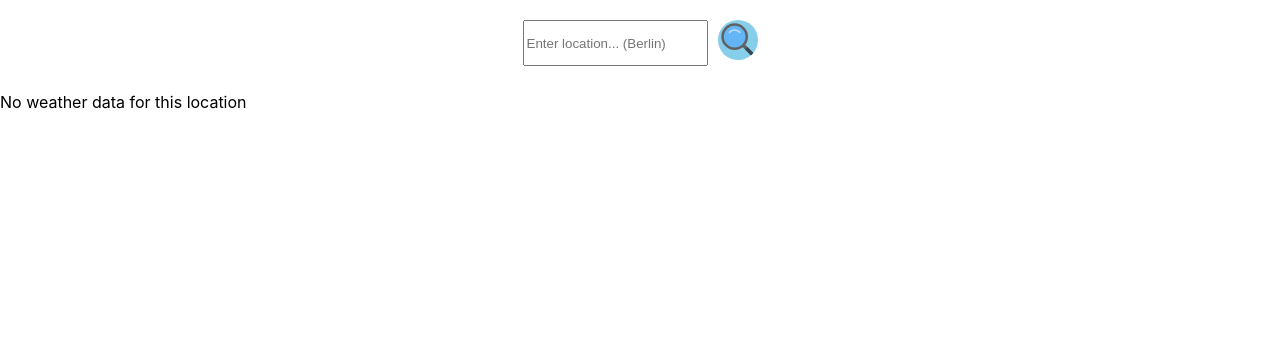
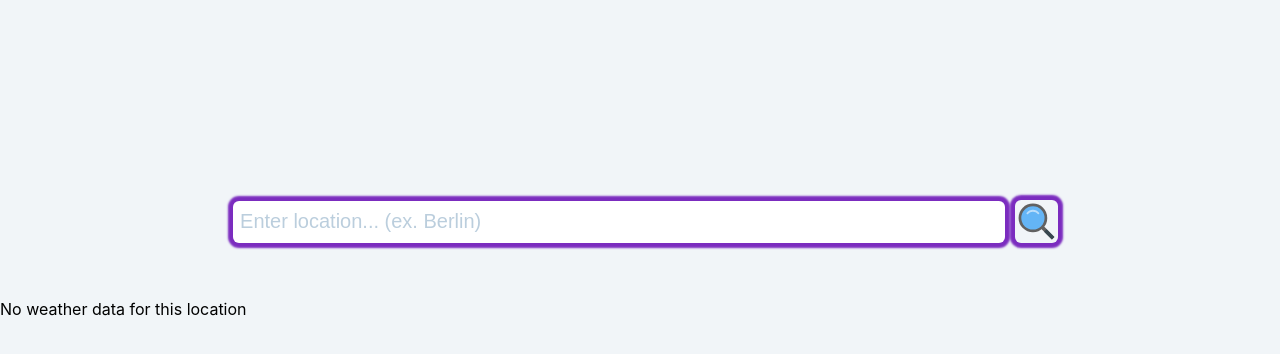
Before and after one commit to ikizey/react-weather-app, a React (Create React App) app: page / in a window 1280 px wide. Shown: the top 354 px of the page. Built offline with nearby package versions, Linux system fonts and the light colour scheme.

Commit message:
add SearchForm styling

```diff
--- a/src/App.css
+++ /dev/null
@@ -1,3 +0,0 @@
-.App {
-    margin: 10px auto;
-}
--- a/src/App.js
+++ b/src/App.js
@@ -2,7 +2,7 @@ import axios from "axios";
 import React, { useState } from "react";
 import { geodb_config } from "./api/geoDB";
 import { ow_config } from "./api/openweathermap.js";
-import "./App.css";
+import styles from "./App.module.css";
 import Cities from "./components/Cities";
 import SearchForm from "./components/SearchForm";
 import Weather from "./components/Weather";
@@ -19,6 +19,7 @@ function App() {
             if (weather) setWeather(null);
             try {
                 const response = await axios.request(geodb_config(searchTerm));
+                console.log(response);
                 const location = responseToGeoLocations(response);
 
                 if (!location.length) {
@@ -68,7 +69,7 @@ function App() {
     }
 
     return (
-        <div className="App">
+        <div className={styles.container}>
             <SearchForm onSearch={onSearch} />
             {result}
         </div>
--- /dev/null
+++ b/src/App.module.css
@@ -0,0 +1,7 @@
+.container {
+    display: flex;
+    flex-direction: column;
+    margin: 0px auto;
+    background-color: #f1f5f8;
+    min-height: 100vh;
+}
--- a/src/components/SearchForm.js
+++ b/src/components/SearchForm.js
@@ -12,21 +12,23 @@ const SearchForm = ({ onSearch }) => {
     };
 
     return (
-        <div className={styles.form}>
         <form className={styles.form} onSubmit={submitHandler}>
             <label htmlFor="search"></label>
             <input
                 ref={searchText}
-                    className={styles.input}
+                className={`${styles.input} ${styles.element}`}
                 type="text"
                 name="search"
                 id="search"
-                    placeholder="Enter location... (Berlin)"
+                placeholder=" Enter location... (ex. Berlin)"
             />
 
-                <FcSearch className={styles.icon} onClick={submitHandler} />
+            <FcSearch
+                className={`${styles.btn} ${styles.element}`}
+                onClick={submitHandler}
+            />
+            <input type="submit" hidden />
         </form>
-        </div>
     );
 };
 
--- a/src/components/SearchForm.module.css
+++ b/src/components/SearchForm.module.css
@@ -1,22 +1,47 @@
 .form {
+    min-width: 400px;
+    margin: 25vh 0 40px 0;
     display: flex;
     justify-content: center;
     align-items: center;
-    min-width: 400px;
-    margin: 10px auto;
+    column-gap: 10px;
+}
+
+.element {
+    border-radius: 6px;
+    border: none;
+    box-shadow: 0px 0px 2px 5px #7b2cbf;
+}
+
+.element:hover {
+    box-shadow: 0px 0px 2px 5px #9d4edd;
+}
+.element:focus {
+    box-shadow: 0px 0px 2px 5px #ff9e00;
+}
+.element:active {
+    box-shadow: 0px 0px 2px 5px #ff9e00;
 }
 
 .input {
     height: 40px;
+    width: max(400px, 60vw);
+    font-size: 20px;
+    color: #3c3c3c;
+    background-color: white;
+    border-radius: 6px;
+    border: none;
+    box-shadow: 0px 0px 2px 5px #7b2cbf;
+}
+.input:focus {
+    outline: none;
+}
+.input::placeholder {
+    color: #bbcedd;
 }
 
-.icon {
-    display: inline;
-    height: 40px;
-    width: 40px;
-    background: skyblue;
-    border-radius: 50%;
-    align-self: stretch;
-    margin-left: 10px;
+.btn {
+    height: 43px;
+    width: 43px;
     cursor: pointer;
 }
--- a/src/components/Weather.js
+++ b/src/components/Weather.js
@@ -1,16 +1,18 @@
 import React from "react";
+import styles from "./Weather.module.css";
 
 const Weather = ({ weather }) => {
     return (
-        <div>
-            <p>{weather.city}</p>
-            <p>{weather.country}</p>
+        <div className={styles.card}>
+            <p>Location:</p>
+            <p>City: {weather.city}</p>
+            <p>Country: {weather.country}</p>
             <p>Weather:</p>
-            <p>{weather.temp}</p>
-            <p>{weather.feelsLike}</p>
-            <p>{weather.pressure}</p>
-            <p>{weather.humidity}</p>
-            <p>{weather.wind}</p>
+            <p>Temperature: {weather.temp}</p>
+            <p>Feels like: {weather.feelsLike}</p>
+            <p>Pressure: {weather.pressure}</p>
+            <p>Humidity: {weather.humidity}</p>
+            <p>Wind Speed: {weather.wind}</p>
         </div>
     );
 };
--- /dev/null
+++ b/src/components/Weather.module.css
@@ -0,0 +1,4 @@
+.card {
+    max-width: 30%;
+    margin: 0px auto;
+}
--- a/src/index.css
+++ b/src/index.css
@@ -5,4 +5,9 @@ body {
         "Helvetica Neue", sans-serif;
     -webkit-font-smoothing: antialiased;
     -moz-osx-font-smoothing: grayscale;
+    min-height: 100%;
 }
+
+#root {
+    min-height: 100%;
+}
```
Lines whose indentation alone changed are shown as unchanged.
